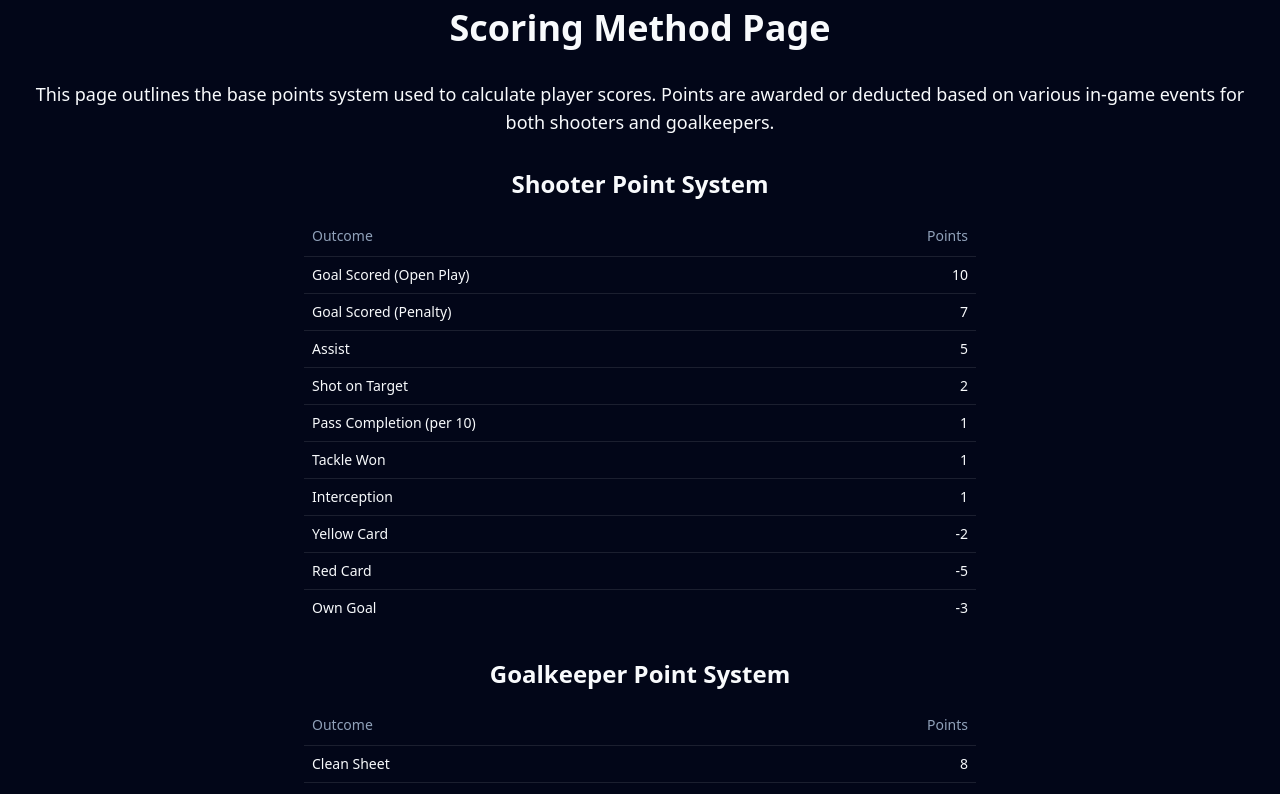
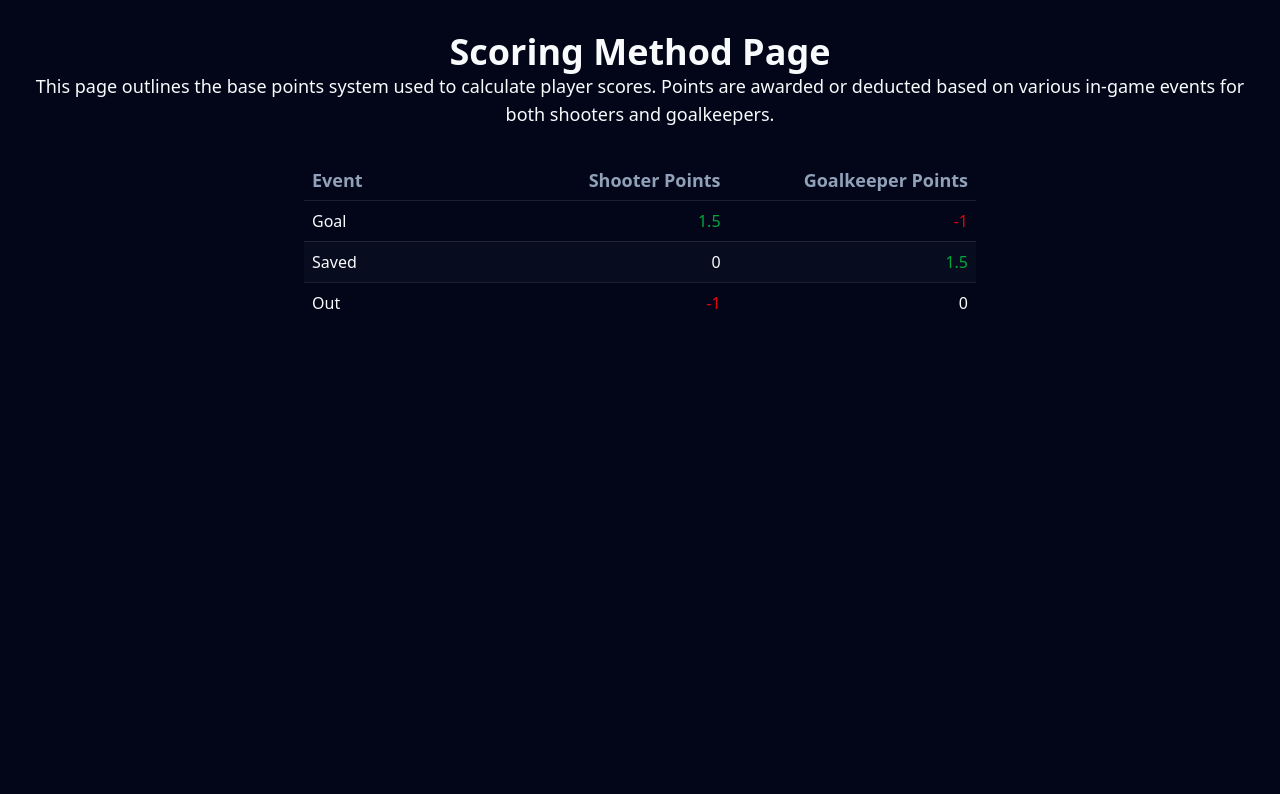
Before and after one commit to RajK853/nft-wgt-pt, a Next.js app: page /scoring-method in a window 1280 px wide. Shown: the top 794 px of the page. Built offline with nearby package versions, Linux system fonts and the light colour scheme.

Commit message:
refactor: Simplify scoring method page and update point system table to use event-based outcomes

```diff
--- a/src/app/scoring-method/page.tsx
+++ b/src/app/scoring-method/page.tsx
@@ -3,20 +3,23 @@
 import React from 'react';
 
 import { PointSystemTable } from '@/components/point-system-table';
-import { shooterOutcomes, goalkeeperOutcomes } from '@/lib/scoring-data';
+import { eventOutcomes } from '@/lib/scoring-data';
 
+/**
+ * Renders the Scoring Method Page, displaying a table of event-based points for shooters and goalkeepers.
+ * This page outlines the base points system used to calculate player scores.
+ * Points are awarded or deducted based on various in-game events for both shooters and goalkeepers.
+ *
+ * @returns {JSX.Element} The rendered Scoring Method Page.
+ */
 export default function ScoringMethodPage() {
   return (
-    <div className="flex flex-col items-center justify-center min-h-screen py-2">
-      <h1 className="text-4xl font-bold">Scoring Method Page</h1>
-      <div className="container mx-auto px-4 py-8">
-        <p className="text-lg text-center mb-8">
-          This page outlines the base points system used to calculate player scores. Points are awarded or deducted based on various in-game events for both shooters and goalkeepers.
-        </p>
-
-        <PointSystemTable title="Shooter Point System" outcomes={shooterOutcomes} />
-        <PointSystemTable title="Goalkeeper Point System" outcomes={goalkeeperOutcomes} />
-      </div>
-    </div>
+    <>
+      <h1 className="text-4xl font-bold text-center mt-8">Scoring Method Page</h1>
+      <p className="text-lg text-center mb-8 px-4">
+        This page outlines the base points system used to calculate player scores. Points are awarded or deducted based on various in-game events for both shooters and goalkeepers.
+      </p>
+      <PointSystemTable outcomes={eventOutcomes} />
+    </>
   );
 }
--- a/src/components/point-system-table.tsx
+++ b/src/components/point-system-table.tsx
@@ -6,33 +6,55 @@ import {
   TableHeader,
   TableRow,
 } from "@/components/ui/table";
+import { cn } from '@/lib/utils';
 
-interface Outcome {
-  description: string;
-  points: number;
+/**
+ * Defines the props for the PointSystemTable component.
+ */
+interface PointSystemTableProps {
+  /** The array of event outcomes to display in the table. */
+  outcomes: EventOutcome[];
 }
 
-interface PointSystemTableProps {
-  title: string;
-  outcomes: Outcome[];
-}
-
-export function PointSystemTable({ title, outcomes }: PointSystemTableProps) {
+/**
+ * A table component that displays the scoring system for various events,
+ * showing points awarded to both shooters and goalkeepers.
+ *
+ * @param {PointSystemTableProps} { outcomes } - The props for the component.
+ * @returns {JSX.Element} The rendered table component.
+ */
+export function PointSystemTable({ outcomes }: PointSystemTableProps) {
   return (
     <div className="w-full max-w-2xl mx-auto my-8">
-      <h2 className="text-2xl font-bold text-center mb-4">{title}</h2>
       <Table>
         <TableHeader>
           <TableRow>
-            <TableHead className="w-[75%]">Outcome</TableHead>
-            <TableHead className="text-right">Points</TableHead>
+            <TableHead className="w-[33%] font-bold text-lg">Event</TableHead>
+            <TableHead className="text-right font-bold text-lg">Shooter Points</TableHead>
+            <TableHead className="text-right font-bold text-lg">Goalkeeper Points</TableHead>
           </TableRow>
         </TableHeader>
         <TableBody>
           {outcomes.map((outcome, index) => (
-            <TableRow key={index}>
-              <TableCell className="font-medium">{outcome.description}</TableCell>
-              <TableCell className="text-right">{outcome.points}</TableCell>
+            <TableRow key={index} className={cn(
+              "data-[state=selected]:bg-muted/50 hover:bg-muted/50",
+              index % 2 === 0 ? "bg-background" : "bg-muted/20"
+            )}>
+              <TableCell className="font-medium text-base">{outcome.event}</TableCell>
+              <TableCell className={cn(
+                "text-right text-base",
+                outcome.shooterPoints > 0 && "text-green-600",
+                outcome.shooterPoints < 0 && "text-red-600"
+              )}>
+                {outcome.shooterPoints}
+              </TableCell>
+              <TableCell className={cn(
+                "text-right text-base",
+                outcome.goalkeeperPoints > 0 && "text-green-600",
+                outcome.goalkeeperPoints < 0 && "text-red-600"
+              )}>
+                {outcome.goalkeeperPoints}
+              </TableCell>
             </TableRow>
           ))}
         </TableBody>
--- a/src/lib/scoring-data.ts
+++ b/src/lib/scoring-data.ts
@@ -1,26 +1,20 @@
-interface Outcome {
-  description: string;
-  points: number;
+/**
+ * Defines the structure for an event outcome in the scoring system.
+ */
+interface EventOutcome {
+  /** The name of the event (e.g., "Goal", "Saved", "Out"). */
+  event: string;
+  /** The points awarded to a shooter for this event. */
+  shooterPoints: number;
+  /** The points awarded to a goalkeeper for this event. */
+  goalkeeperPoints: number;
 }
 
-export const shooterOutcomes: Outcome[] = [
-  { description: "Goal Scored (Open Play)", points: 10 },
-  { description: "Goal Scored (Penalty)", points: 7 },
-  { description: "Assist", points: 5 },
-  { description: "Shot on Target", points: 2 },
-  { description: "Pass Completion (per 10)", points: 1 },
-  { description: "Tackle Won", points: 1 },
-  { description: "Interception", points: 1 },
-  { description: "Yellow Card", points: -2 },
-  { description: "Red Card", points: -5 },
-  { description: "Own Goal", points: -3 },
+/**
+ * An array of event outcomes, detailing points awarded to shooters and goalkeepers for each event.
+ */
+export const eventOutcomes: EventOutcome[] = [
+  { event: "Goal", shooterPoints: 1.5, goalkeeperPoints: -1.0 },
+  { event: "Saved", shooterPoints: 0.0, goalkeeperPoints: 1.5 },
+  { event: "Out", shooterPoints: -1.0, goalkeeperPoints: 0.0 },
 ];
-
-export const goalkeeperOutcomes: Outcome[] = [
-  { description: "Clean Sheet", points: 8 },
-  { description: "Save", points: 2 },
-  { description: "Penalty Save", points: 10 },
-  { description: "Goal Conceded", points: -3 },
-  { description: "Yellow Card", points: -2 },
-  { description: "Red Card", points: -5 },
-];
```
